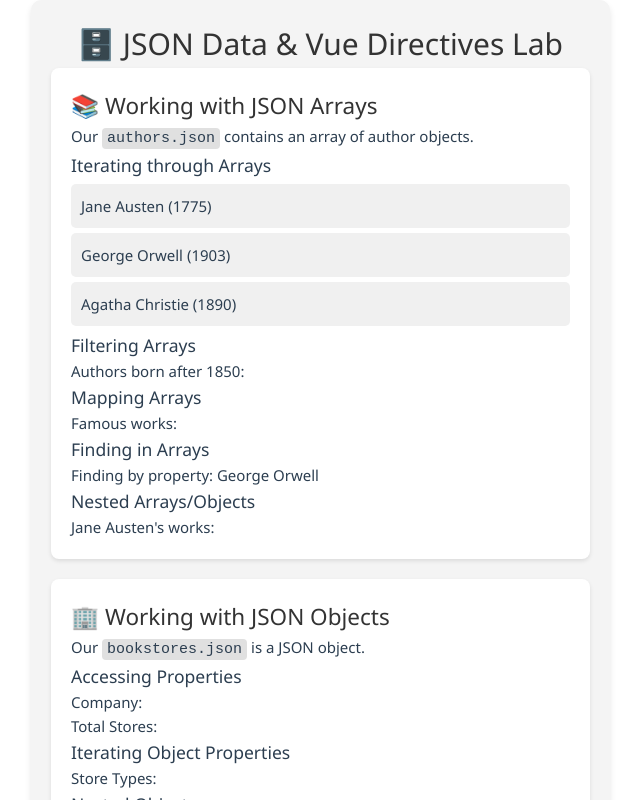
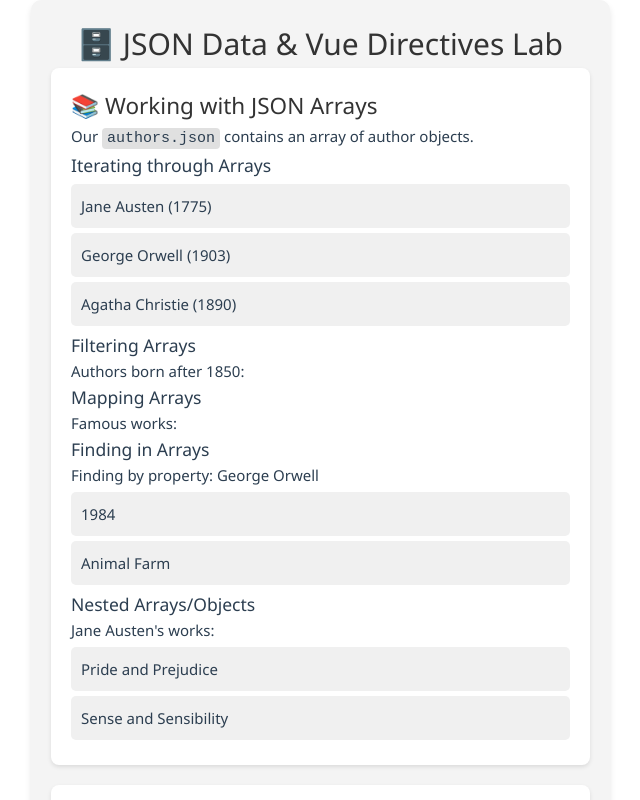
Before and after one commit to TianyuNiu213/fit5032-week2lab, a Vue app in the folder tniu-library/: page / in a window 1280 px wide. Shown: the top 800 px of the page, without its empty margins (609-1249 px from the left). Built offline with nearby package versions, Linux system fonts and the light colour scheme.

Commit message:
Activity 9: Render a list of Austen's works.

```diff
--- a/tniu-library/src/components/JSON.vue
+++ b/tniu-library/src/components/JSON.vue
@@ -38,11 +38,21 @@
 
       <h3>Finding in Arrays</h3>
       <p>Finding by property: {{ orwell?.name }}</p>
+      <ul>
+        <li v-for="work in orwell?.famousWorks" :key="work.title">
+          {{ work.title }}
+        </li>
+      </ul>
 
       <h3>Nested Arrays/Objects</h3>
       <p>{{ austen?.name }}'s works:</p>
       <!-- Activity 9: Render a list of Austen's works. Hint: Use the v-for directive to iterate through the array of authors that you have filtered out. -->
       <!-- TODO: CODE TO RENDER LIST OF AUSTEN'S WORKS HERE -->
+      <ul>
+        <li v-for="work in austen?.famousWorks" :key="work.title">
+          {{ work.title }}
+        </li>
+      </ul>
     </section>
 
     <section class="lab-section">
```
